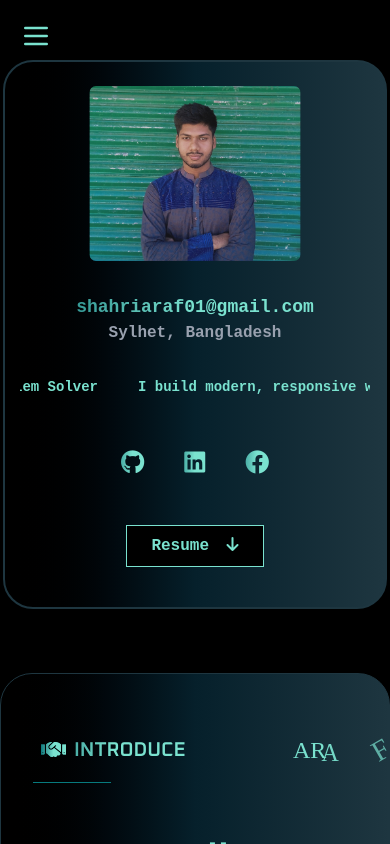
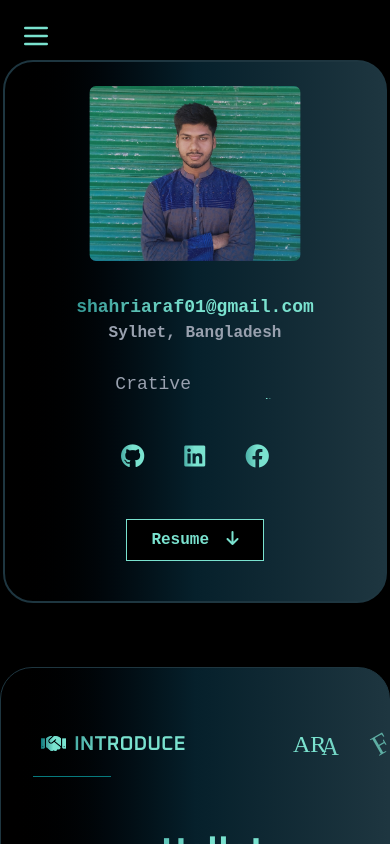
Before and after one commit to shahriaraf/My-Portfolio, a React (Vite) app: page / in a window 390 px wide. Shown: the top 844 px of the page. Built offline with nearby package versions, Linux system fonts and the light colour scheme; a web font is replaced by a local one.

Commit message:
added things

```diff
--- a/src/App.css
+++ b/src/App.css
@@ -136,3 +136,41 @@
 .shiny-text.disabled {
   animation: none;
 }
+
+
+  .text-rotate {
+  display: flex;
+  flex-wrap: wrap;
+  white-space: pre-wrap;
+  position: relative;
+}
+
+.text-rotate-sr-only {
+  position: absolute;
+  width: 1px;
+  height: 1px;
+  padding: 0;
+  margin: -1px;
+  overflow: hidden;
+  clip: rect(0, 0, 0, 0);
+  white-space: nowrap;
+  border: 0;
+}
+
+.text-rotate-word {
+  display: inline-flex;
+}
+
+.text-rotate-lines {
+  display: flex;
+  flex-direction: column;
+  width: 100%;
+}
+
+.text-rotate-element {
+  display: inline-block;
+}
+
+.text-rotate-space {
+  white-space: pre;
+}
--- a/src/Profile.jsx
+++ b/src/Profile.jsx
@@ -3,7 +3,7 @@
 import myPhoto from './assets/IMG_20250418_215624.jpg';
 import './App.css';
 import gsap from 'gsap';
-import Headline from './Headline';
+import RotatingText from './RotatingText'
 
 const Profile = () => {
   const bannerRef = useRef(null);
@@ -50,7 +50,23 @@
         <p>Sylhet, Bangladesh</p>
         <br />
       </div>
-      <Headline></Headline>
+      <div className='flex justify-center items-center'>
+        <p className='text-lg mr-2'>Crative</p>
+        <RotatingText
+        texts={['Thinker', 'Coader', 'Designer']}
+        mainClassName="text-[#7AE2CF] md:pt-1 text-lg font-medium overflow-hidden justify-center rounded-lg"
+        staggerFrom={"last"}
+        initial={{ y: "100%" }}
+        animate={{ y: 0 }}
+        exit={{ y: "-120%" }}
+        staggerDuration={0.025}
+        splitLevelClassName="overflow-hidden pb-0.5 sm:pb-1 md:pb-1"
+        transition={{ type: "spring", damping: 30, stiffness: 400 }}
+        rotationInterval={2000}
+      />
+      </div>
+
+
 
       {/* Social Links */}
       <motion.div
--- /dev/null
+++ b/src/RotatingText.jsx
@@ -0,0 +1,219 @@
+import {
+  forwardRef,
+  useCallback,
+  useEffect,
+  useImperativeHandle,
+  useMemo,
+  useState,
+} from "react";
+import { motion, AnimatePresence } from "framer-motion";
+
+
+function cn(...classes) {
+  return classes.filter(Boolean).join(" ");
+}
+
+const RotatingText = forwardRef((props, ref) => {
+  const {
+    texts,
+    transition = { type: "spring", damping: 25, stiffness: 300 },
+    initial = { y: "100%", opacity: 0 },
+    animate = { y: 0, opacity: 1 },
+    exit = { y: "-120%", opacity: 0 },
+    animatePresenceMode = "wait",
+    animatePresenceInitial = false,
+    rotationInterval = 2000,
+    staggerDuration = 0,
+    staggerFrom = "first",
+    loop = true,
+    auto = true,
+    splitBy = "characters",
+    onNext,
+    mainClassName,
+    splitLevelClassName,
+    elementLevelClassName,
+    ...rest
+  } = props;
+
+  const [currentTextIndex, setCurrentTextIndex] = useState(0);
+
+  const splitIntoCharacters = (text) => {
+    if (typeof Intl !== "undefined" && Intl.Segmenter) {
+      const segmenter = new Intl.Segmenter("en", { granularity: "grapheme" });
+      return Array.from(segmenter.segment(text), (segment) => segment.segment);
+    }
+    return Array.from(text);
+  };
+
+  const elements = useMemo(() => {
+    const currentText = texts[currentTextIndex];
+    if (splitBy === "characters") {
+      const words = currentText.split(" ");
+      return words.map((word, i) => ({
+        characters: splitIntoCharacters(word),
+        needsSpace: i !== words.length - 1,
+      }));
+    }
+    if (splitBy === "words") {
+      return currentText.split(" ").map((word, i, arr) => ({
+        characters: [word],
+        needsSpace: i !== arr.length - 1,
+      }));
+    }
+    if (splitBy === "lines") {
+      return currentText.split("\n").map((line, i, arr) => ({
+        characters: [line],
+        needsSpace: i !== arr.length - 1,
+      }));
+    }
+    // For a custom separator
+    return currentText.split(splitBy).map((part, i, arr) => ({
+      characters: [part],
+      needsSpace: i !== arr.length - 1,
+    }));
+  }, [texts, currentTextIndex, splitBy]);
+
+  const getStaggerDelay = useCallback(
+    (index, totalChars) => {
+      const total = totalChars;
+      if (staggerFrom === "first") return index * staggerDuration;
+      if (staggerFrom === "last") return (total - 1 - index) * staggerDuration;
+      if (staggerFrom === "center") {
+        const center = Math.floor(total / 2);
+        return Math.abs(center - index) * staggerDuration;
+      }
+      if (staggerFrom === "random") {
+        const randomIndex = Math.floor(Math.random() * total);
+        return Math.abs(randomIndex - index) * staggerDuration;
+      }
+      return Math.abs(staggerFrom - index) * staggerDuration;
+    },
+    [staggerFrom, staggerDuration]
+  );
+
+  const handleIndexChange = useCallback(
+    (newIndex) => {
+      setCurrentTextIndex(newIndex);
+      if (onNext) onNext(newIndex);
+    },
+    [onNext]
+  );
+
+  const next = useCallback(() => {
+    const nextIndex =
+      currentTextIndex === texts.length - 1
+        ? loop
+          ? 0
+          : currentTextIndex
+        : currentTextIndex + 1;
+    if (nextIndex !== currentTextIndex) {
+      handleIndexChange(nextIndex);
+    }
+  }, [currentTextIndex, texts.length, loop, handleIndexChange]);
+
+  const previous = useCallback(() => {
+    const prevIndex =
+      currentTextIndex === 0
+        ? loop
+          ? texts.length - 1
+          : currentTextIndex
+        : currentTextIndex - 1;
+    if (prevIndex !== currentTextIndex) {
+      handleIndexChange(prevIndex);
+    }
+  }, [currentTextIndex, texts.length, loop, handleIndexChange]);
+
+  const jumpTo = useCallback(
+    (index) => {
+      const validIndex = Math.max(0, Math.min(index, texts.length - 1));
+      if (validIndex !== currentTextIndex) {
+        handleIndexChange(validIndex);
+      }
+    },
+    [texts.length, currentTextIndex, handleIndexChange]
+  );
+
+  const reset = useCallback(() => {
+    if (currentTextIndex !== 0) {
+      handleIndexChange(0);
+    }
+  }, [currentTextIndex, handleIndexChange]);
+
+  useImperativeHandle(
+    ref,
+    () => ({
+      next,
+      previous,
+      jumpTo,
+      reset,
+    }),
+    [next, previous, jumpTo, reset]
+  );
+
+  useEffect(() => {
+    if (!auto) return;
+    const intervalId = setInterval(next, rotationInterval);
+    return () => clearInterval(intervalId);
+  }, [next, rotationInterval, auto]);
+
+  return (
+    <motion.span
+      className={cn("text-rotate", mainClassName)}
+      {...rest}
+      layout
+      transition={transition}
+    >
+      <span className="text-rotate-sr-only">{texts[currentTextIndex]}</span>
+      <AnimatePresence mode={animatePresenceMode} initial={animatePresenceInitial}>
+        <motion.div
+          key={currentTextIndex}
+          className={cn(
+            splitBy === "lines" ? "text-rotate-lines" : "text-rotate"
+          )}
+          layout
+          aria-hidden="true"
+        >
+          {elements.map((wordObj, wordIndex, array) => {
+            const previousCharsCount = array
+              .slice(0, wordIndex)
+              .reduce((sum, word) => sum + word.characters.length, 0);
+            return (
+              <span
+                key={wordIndex}
+                className={cn("text-rotate-word", splitLevelClassName)}
+              >
+                {wordObj.characters.map((char, charIndex) => (
+                  <motion.span
+                    key={charIndex}
+                    initial={initial}
+                    animate={animate}
+                    exit={exit}
+                    transition={{
+                      ...transition,
+                      delay: getStaggerDelay(
+                        previousCharsCount + charIndex,
+                        array.reduce(
+                          (sum, word) => sum + word.characters.length,
+                          0
+                        )
+                      ),
+                    }}
+                    className={cn("text-rotate-element", elementLevelClassName)}
+                  >
+                    {char}
+                  </motion.span>
+                ))}
+                {wordObj.needsSpace && (
+                  <span className="text-rotate-space"> </span>
+                )}
+              </span>
+            );
+          })}
+        </motion.div>
+      </AnimatePresence>
+    </motion.span>
+  );
+});
+
+RotatingText.displayName = "RotatingText";
+export default RotatingText;
```
